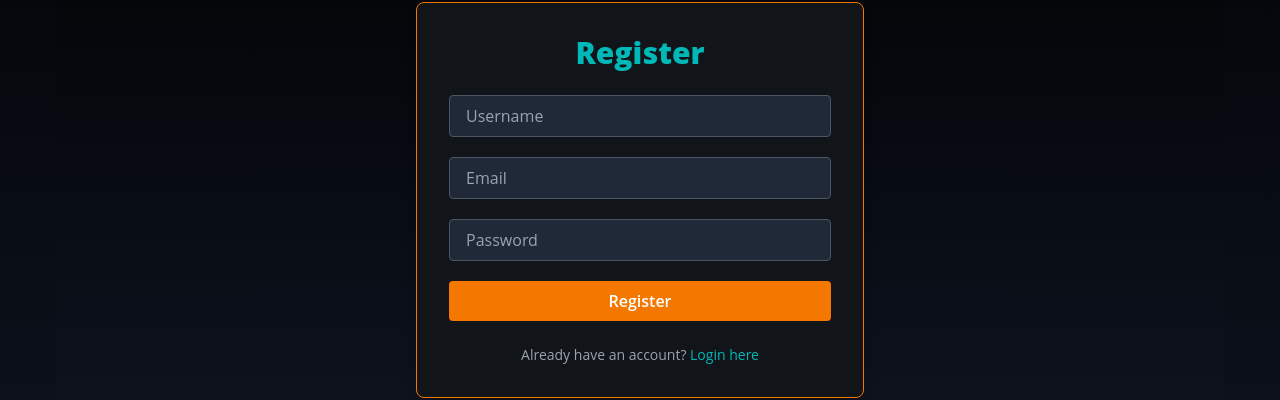
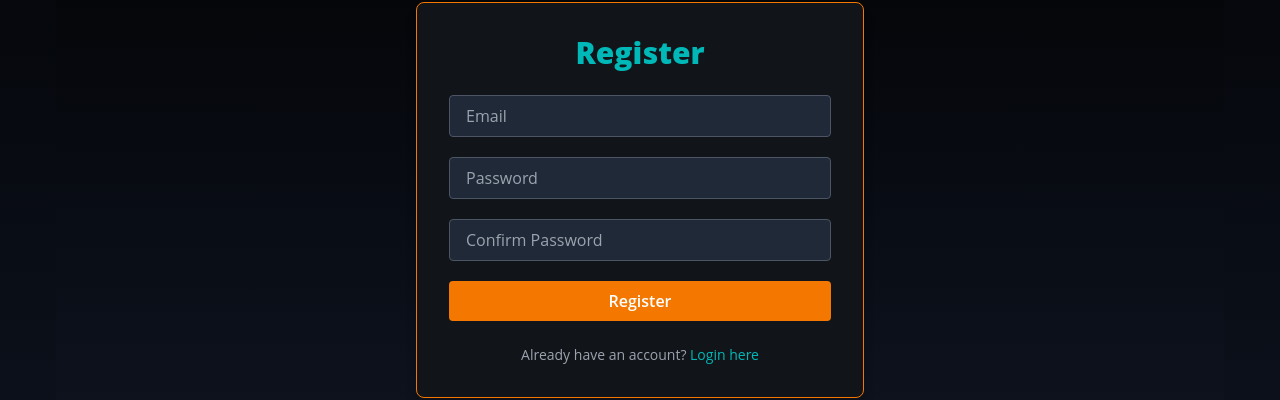
Before and after one commit to Lemnia/modovate-frontend, a React (Create React App) app: page /register in a window 1280 px wide. Shown: the part 328-728 px from the top of the page. Built offline with nearby package versions, Linux system fonts and the light colour scheme; no server answers.

Commit message:
Implement functional login and register with secure backend auth

```diff
--- a/src/context/AuthContext.js
+++ b/src/context/AuthContext.js
@@ -1,45 +1,53 @@
-import React, { createContext, useContext, useState, useEffect } from 'react';
+import React, { createContext, useContext, useState } from 'react';
 
 const AuthContext = createContext();
 
 export const AuthProvider = ({ children }) => {
-  const [isLoggedIn, setIsLoggedIn] = useState(false);
-  const [loading, setLoading] = useState(true);
+  const [isAuthenticated, setIsAuthenticated] = useState(false);
 
-  useEffect(() => {
-    const checkAuth = async () => {
+  const login = async (email, password) => {
     try {
-        const res = await fetch('/api/auth/status', {
-          method: 'GET',
+      const res = await fetch('https://modovate-backend.onrender.com/api/auth/login', {
+        method: 'POST',
+        headers: { 'Content-Type': 'application/json' },
         credentials: 'include',
+        body: JSON.stringify({ email, password })
       });
-        const data = await res.json();
-        setIsLoggedIn(data.isLoggedIn);
+
+      if (!res.ok) throw new Error('Login failed');
+      setIsAuthenticated(true);
+      return true;
     } catch (err) {
-        setIsLoggedIn(false);
-      } finally {
-        setLoading(false);
+      return false;
     }
   };
 
-    checkAuth();
-  }, []);
+  const register = async (email, password) => {
+    try {
+      const res = await fetch('https://modovate-backend.onrender.com/api/auth/register', {
+        method: 'POST',
+        headers: { 'Content-Type': 'application/json' },
+        credentials: 'include',
+        body: JSON.stringify({ email, password })
+      });
 
-  const logout = async () => {
-    try {
-      await fetch('/api/auth/logout', {
-        method: 'POST',
-        credentials: 'include',
-      });
+      if (!res.ok) throw new Error('Registration failed');
+      return true;
     } catch (err) {
-      console.error('Logout failed');
-    } finally {
-      setIsLoggedIn(false);
+      return false;
     }
   };
 
+  const logout = async () => {
+    await fetch('https://modovate-backend.onrender.com/api/auth/logout', {
+      method: 'POST',
+      credentials: 'include'
+    });
+    setIsAuthenticated(false);
+  };
+
   return (
-    <AuthContext.Provider value={{ isLoggedIn, loading, logout }}>
+    <AuthContext.Provider value={{ isAuthenticated, login, register, logout }}>
       {children}
     </AuthContext.Provider>
   );
--- a/src/pages/LoginPage.js
+++ b/src/pages/LoginPage.js
@@ -12,17 +12,16 @@ const LoginPage = () => {
   const handleLogin = async (e) => {
     e.preventDefault();
     setError('');
-
     if (!email || !password) {
       setError('Please enter both email and password.');
       return;
     }
 
-    try {
-      await login(email, password);
+    const success = await login(email, password);
+    if (success) {
       navigate('/');
-    } catch (err) {
-      setError(err.response?.data?.message || 'Login failed. Please try again.');
+    } else {
+      setError('Invalid credentials.');
     }
   };
 
@@ -30,9 +29,7 @@ const LoginPage = () => {
     <div className="min-h-screen bg-gradient-to-b from-black to-gray-900 flex items-center justify-center px-4 py-20">
       <div className="w-full max-w-md bg-[#111418] rounded-lg shadow-lg p-8 border border-brand-orange">
         <h2 className="text-3xl font-extrabold text-brand-accent text-center mb-6">Login</h2>
-        {error && (
-          <div className="bg-red-600 text-white px-4 py-2 mb-4 rounded text-sm">{error}</div>
-        )}
+        {error && <div className="bg-red-600 text-white px-4 py-2 mb-4 rounded text-sm">{error}</div>}
         <form onSubmit={handleLogin} className="space-y-5">
           <input
             type="email"
@@ -48,10 +45,7 @@ const LoginPage = () => {
             onChange={(e) => setPassword(e.target.value)}
             className="w-full px-4 py-2 bg-gray-800 border border-gray-600 rounded text-white focus:ring-2 focus:ring-brand-accent"
           />
-          <button
-            type="submit"
-            className="w-full bg-brand-orange hover:bg-orange-600 text-white font-semibold py-2 rounded transition"
-          >
+          <button type="submit" className="w-full bg-brand-orange hover:bg-orange-600 text-white font-semibold py-2 rounded">
             Login
           </button>
         </form>
@@ -61,7 +55,7 @@ const LoginPage = () => {
           </Link>
         </div>
         <div className="text-sm text-center text-gray-400 mt-2">
-          Don&apos;t have an account?{' '}
+          Don't have an account?{' '}
           <Link to="/register" className="text-brand-accent hover:underline">
             Register here
           </Link>
--- a/src/pages/RegisterPage.js
+++ b/src/pages/RegisterPage.js
@@ -1,66 +1,33 @@
 import React, { useState } from 'react';
 import { useNavigate, Link } from 'react-router-dom';
+import { useAuth } from '../context/AuthContext';
 
 const RegisterPage = () => {
-  const [formData, setFormData] = useState({ username: '', email: '', password: '' });
+  const [email, setEmail] = useState('');
+  const [password, setPassword] = useState('');
+  const [confirmPassword, setConfirmPassword] = useState('');
   const [error, setError] = useState('');
-  const [success, setSuccess] = useState('');
-  const [loading, setLoading] = useState(false);
   const navigate = useNavigate();
+  const { register } = useAuth();
 
-  const validateEmail = (email) => /^[^\s@]+@[^\s@]+\.[^\s@]+$/.test(email);
+  const handleRegister = async (e) => {
+    e.preventDefault();
+    setError('');
 
-  const handleChange = (e) => {
-    setFormData({ ...formData, [e.target.name]: e.target.value });
-    setError('');
-    setSuccess('');
-  };
-
-  const handleSubmit = async (e) => {
-    e.preventDefault();
-    setLoading(true);
-    const { username, email, password } = formData;
-
-    if (!username || username.length < 3) {
-      setError('Username must be at least 3 characters.');
-      setLoading(false);
+    if (!email || !password || !confirmPassword) {
+      setError('All fields are required.');
+      return;
+    }
+    if (password !== confirmPassword) {
+      setError('Passwords do not match.');
       return;
     }
 
-    if (!validateEmail(email)) {
-      setError('Please enter a valid email.');
-      setLoading(false);
-      return;
-    }
-
-    if (!password || password.length < 6) {
-      setError('Password must be at least 6 characters.');
-      setLoading(false);
-      return;
-    }
-
-    try {
-      await fetch(`${process.env.REACT_APP_API_URL}/api/auth/status`, {
-        method: 'GET',
-        credentials: 'include',
-      });
-
-      const res = await fetch(`${process.env.REACT_APP_API_URL}/api/auth/register`, {
-        method: 'POST',
-        credentials: 'include',
-        headers: { 'Content-Type': 'application/json' },
-        body: JSON.stringify(formData),
-      });
-
-      const data = await res.json();
-      if (!res.ok) throw new Error(data.message || 'Registration failed');
-
-      setSuccess(data.message || 'Registration successful');
-      setTimeout(() => navigate('/login'), 1000);
-    } catch (err) {
-      setError(err.message);
-    } finally {
-      setLoading(false);
+    const success = await register(email, password);
+    if (success) {
+      navigate('/');
+    } else {
+      setError('Registration failed. Email may already be in use.');
     }
   };
 
@@ -68,47 +35,33 @@ const RegisterPage = () => {
     <div className="min-h-screen bg-gradient-to-b from-black to-gray-900 flex items-center justify-center px-4 py-20">
       <div className="w-full max-w-md bg-[#111418] rounded-lg shadow-lg p-8 border border-brand-orange">
         <h2 className="text-3xl font-extrabold text-brand-accent text-center mb-6">Register</h2>
-
         {error && <div className="bg-red-600 text-white px-4 py-2 mb-4 rounded text-sm">{error}</div>}
-        {success && <div className="bg-green-600 text-white px-4 py-2 mb-4 rounded text-sm">{success}</div>}
-
-        <form onSubmit={handleSubmit} className="space-y-5">
-          <input
-            type="text"
-            name="username"
-            placeholder="Username"
-            value={formData.username}
-            onChange={handleChange}
-            className="w-full px-4 py-2 bg-gray-800 border border-gray-600 rounded text-white focus:ring-2 focus:ring-brand-accent"
-            required
-          />
+        <form onSubmit={handleRegister} className="space-y-5">
           <input
             type="email"
-            name="email"
             placeholder="Email"
-            value={formData.email}
-            onChange={handleChange}
+            value={email}
+            onChange={(e) => setEmail(e.target.value)}
             className="w-full px-4 py-2 bg-gray-800 border border-gray-600 rounded text-white focus:ring-2 focus:ring-brand-accent"
-            required
           />
           <input
             type="password"
-            name="password"
             placeholder="Password"
-            value={formData.password}
-            onChange={handleChange}
+            value={password}
+            onChange={(e) => setPassword(e.target.value)}
             className="w-full px-4 py-2 bg-gray-800 border border-gray-600 rounded text-white focus:ring-2 focus:ring-brand-accent"
-            required
           />
-          <button
-            type="submit"
-            disabled={loading}
-            className="w-full bg-brand-orange hover:bg-orange-600 text-white font-semibold py-2 rounded transition"
-          >
-            {loading ? 'Registering...' : 'Register'}
+          <input
+            type="password"
+            placeholder="Confirm Password"
+            value={confirmPassword}
+            onChange={(e) => setConfirmPassword(e.target.value)}
+            className="w-full px-4 py-2 bg-gray-800 border border-gray-600 rounded text-white focus:ring-2 focus:ring-brand-accent"
+          />
+          <button type="submit" className="w-full bg-brand-orange hover:bg-orange-600 text-white font-semibold py-2 rounded">
+            Register
           </button>
         </form>
-
         <div className="text-sm text-center text-gray-400 mt-6">
           Already have an account?{' '}
           <Link to="/login" className="text-brand-accent hover:underline">
```
Lines whose indentation alone changed are shown as unchanged.
